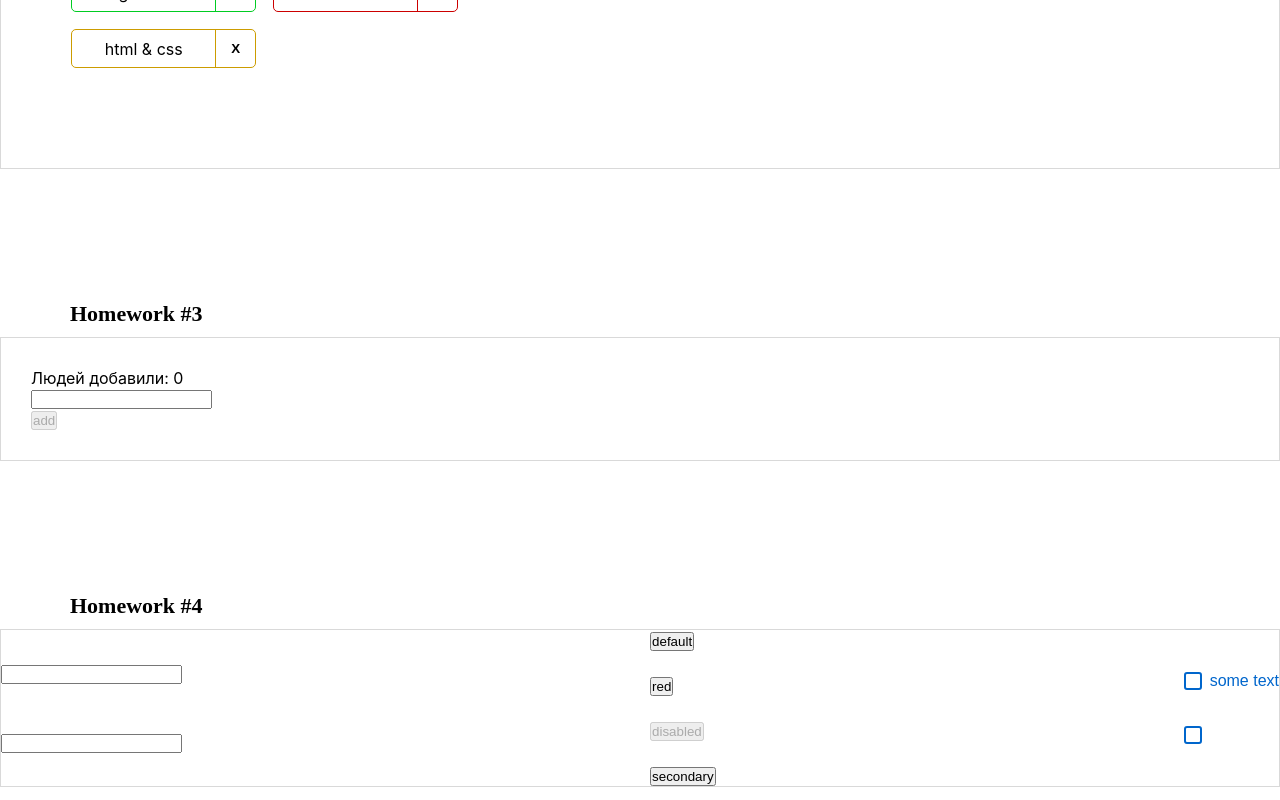
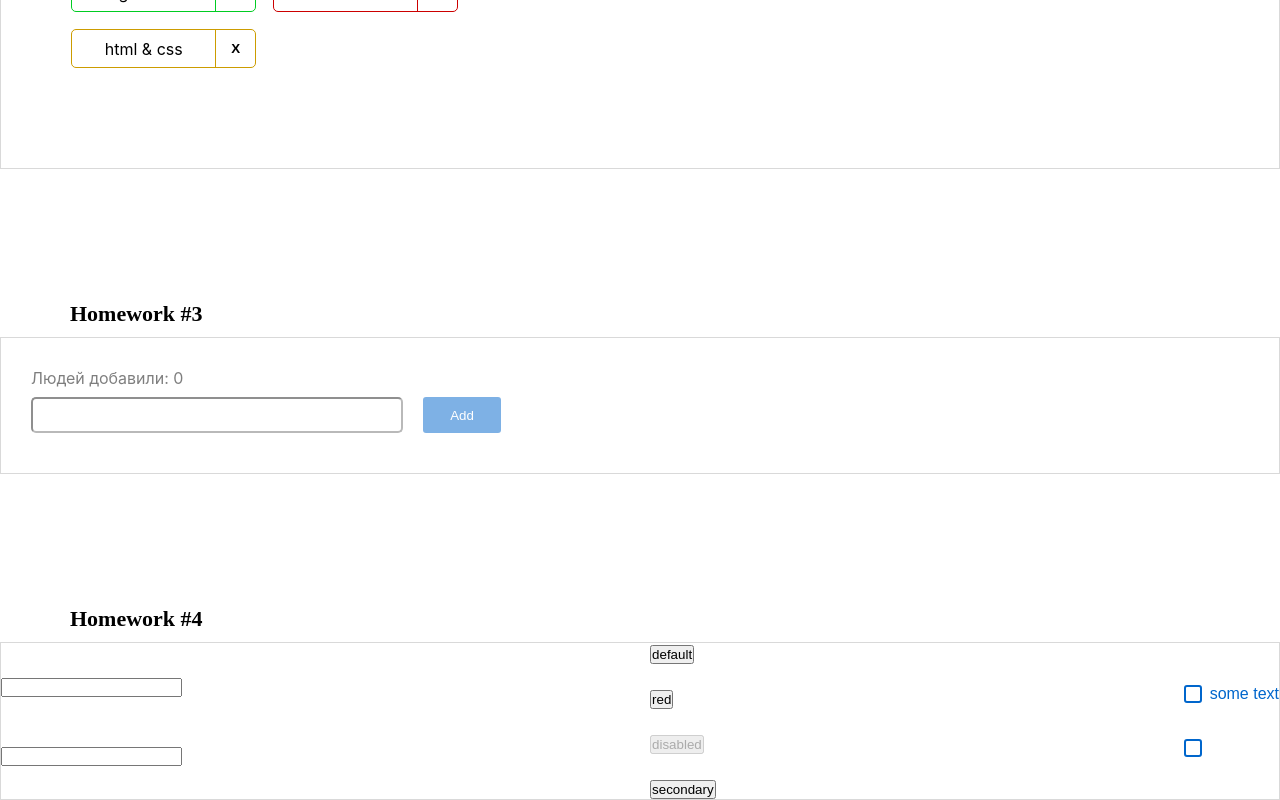
Before and after one commit to errydaycode/myhomeworks, a React (Create React App) app: page / in a window 1280 px wide. Shown: the part 832-1632 px from the top of the page. Built offline with nearby package versions, Linux system fonts and the light colour scheme.

Commit message:
hw3 layouts

```diff
--- a/src/s2-homeworks/hw03/Greeting.module.css
+++ b/src/s2-homeworks/hw03/Greeting.module.css
@@ -1,39 +1,111 @@
 .greetingForm {
     padding: 30px;
+
 }
 
 .inputAndButtonContainer {
+    display: flex;
+    flex-direction: row;
+
 }
 
 .error {
     color: #cc0000;
+    font-family: Montserrat;
+    font-size: 14px;
+    font-weight: 500;
+    line-height: 17px;
+    letter-spacing: 0em;
 }
 
 .input {
+    margin-top: 9px;
+    margin-bottom: 10px;
+    height: 36px;
+    width: 372px;
+    opacity: 0.5;
+    border-radius: 5px;
+
 }
 
 .input:focus {
+    opacity: 0.5;
+    border-radius: 5px;
+
+
 }
 
 .errorInput {
     border: #cc0000 1px solid;
+    height: 36px;
+    width: 372px;
+    border-radius: 5px;
 }
 
 .button {
+    margin-top: 9px;
+    margin-bottom: 10px;
+    margin-left: 20px;
+    padding: 5px 24px;
+    gap: 10px;
+   color: #FFFFFF;
+    width: 78px;
+    height: 36px;
+    left: 454px;
+    top: 224px;
+    background: #0066CC;
+    border-radius: 3px;
+    border: 0;
 }
 
 .button:focus {
+    padding: 5px 24px;
+    gap: 10px;
+    color: #FFFFFF;
+    width: 78px;
+    height: 36px;
+    left: 454px;
+    top: 224px;
+    background: #0066CC;
+    border-radius: 3px;
+
 }
 
 .button:active {
+    padding: 5px 24px;
+    gap: 10px;
+    color: #FFFFFF;
+    width: 78px;
+    height: 36px;
+    left: 454px;
+    top: 224px;
+    background: #0066CC;
+    border-radius: 3px;
+
 }
 
 .button:disabled {
+    padding: 5px 24px;
+    gap: 10px;
+    color: #FFFFFF;
+    width: 78px;
+    height: 36px;
+    left: 454px;
+    top: 224px;
+    background: #0066CC;
+    opacity: 0.5;
+    border-radius: 3px;
 }
 
 .text {
-
+    opacity: 0.5;
 }
 
 .greeting {
+    font-family: Montserrat;
+    font-size: 14px;
+    font-weight: 500;
+    line-height: 17px;
+    letter-spacing: 0em;
+
 }
--- a/src/s2-homeworks/hw03/Greeting.tsx
+++ b/src/s2-homeworks/hw03/Greeting.tsx
@@ -27,7 +27,7 @@ const Greeting: React.FC<GreetingPropsType> = (
         lastUserName,
     } // деструктуризация пропсов
 ) => {
-    const inputClass =  error ? s.errorInput : '' // need to fix with (?:)
+    const inputClass =  error ? s.errorInput : s.input // need to fix with (?:)
 
     return (
         <div id={'hw3-form'} className={s.greetingForm}>
@@ -59,7 +59,7 @@ const Greeting: React.FC<GreetingPropsType> = (
                     className={s.button}
                     disabled={!name.trim()}
                 >
-                    add
+                    Add
                 </button>
             </div>
 
--- a/src/s2-homeworks/hw04/common/c1-SuperInputText/SuperInputText.tsx
+++ b/src/s2-homeworks/hw04/common/c1-SuperInputText/SuperInputText.tsx
@@ -21,6 +21,7 @@ type SuperInputTextPropsType = Omit<DefaultInputPropsType, 'type'> & {
     error?: ReactNode
     spanClassName?: string
 }
+
 
 const SuperInputText: React.FC<SuperInputTextPropsType> = (
     {
```
